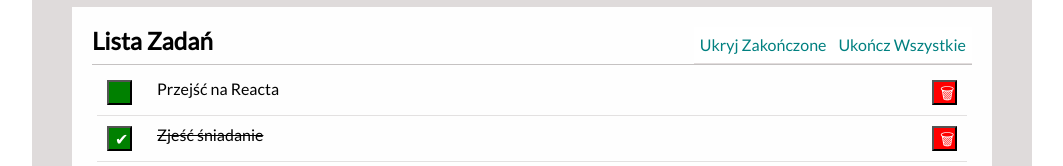
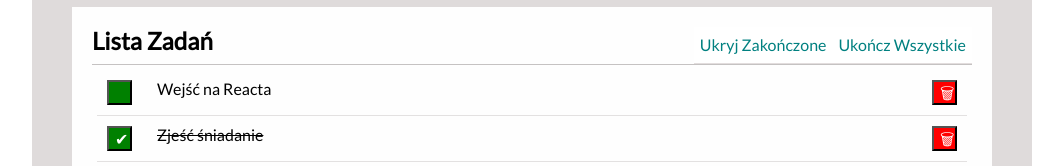
Before and after one commit to Franek99/todo-list-react, a React (Create React App) app: page / in a window 1280 px wide. Shown: the part 269-435 px from the top of the page, without its empty margins (108-1171 px from the left). Built offline with nearby package versions, Linux system fonts and the light colour scheme.

Commit message:
remove task and toggle task done interaction

```diff
--- a/src/App.js
+++ b/src/App.js
@@ -7,21 +7,38 @@ import Header from './Header';
 import Main from './Main';
 import { useState } from 'react';
 
-const tasks = [
-  { id: 1, content: "Przejść na Reacta", done: false },
-  { id: 2, content: "Zjeść śniadanie", done: true },
-];
+
 
 
 
 
 function App() {
 
-  const [hideDone, sethideDone] = useState(false)
+  const [hideDone, setHideDone] = useState(false);
+  const [tasks, setTask] = useState([
+    { id: 1, content: "Wejść na Reacta", done: false },
+    { id: 2, content: "Zjeść śniadanie", done: true }
+  ]);
 
   const toggleHideDone = () => {
-    sethideDone(hideDone => !hideDone)
+    setHideDone(hideDone => !hideDone)
   };
+
+  const removeTask = (id) => {
+    setTask(tasks => tasks.filter(task => task.id !== id));
+  };
+
+  const toggleTaskDone = (id) => {
+    setTask(tasks => tasks.map(task => {
+      if (task.id === id) {
+        return { ...task, done: !task.done };
+      }
+
+      return task;
+    }));
+  }
+
+
 
   return (
     <Main>
@@ -35,10 +52,16 @@ function App() {
       <Section
         title="Lista Zadań"
         body={
-          <List tasks={tasks} hideDone={hideDone}
+          <List tasks={tasks}
+            hideDone={hideDone}
+            removeTask={removeTask}
+            toggleTaskDone={toggleTaskDone}
           />}
         extraHeaderContent={
-          <Buttons tasks={tasks} hideDone={hideDone} toggleHideDone={toggleHideDone}
+          <Buttons tasks={tasks}
+            hideDone={hideDone}
+            toggleHideDone={toggleHideDone}
+
           />}
       />
     </Main>
--- a/src/Buttons/index.js
+++ b/src/Buttons/index.js
@@ -11,7 +11,9 @@ const Buttons = ({ tasks, hideDone, toggleHideDone }) => {
              type="submit"
              className="buttons__button ">
                 {hideDone ? "Pokaż" : "Ukryj"} Zakończone </button>
-            <button type="submit" className="buttons__button "
+            <button
+            type="submit"
+            className="buttons__button "
                 disabled={tasks.every(({ done }) => done)}
             > Ukończ Wszystkie </button>
         </div>
--- a/src/List/index.js
+++ b/src/List/index.js
@@ -1,16 +1,26 @@
 import "./style.css"
 
-const List = ({ tasks, hideDone }) => (
+const List = ({ tasks, hideDone, removeTask, toggleTaskDone }) => (
     <ul className="task">
         {tasks.map(task => (
-            <li className={`list ${task.done && hideDone ? "list--hidden" : ""}`}>
-                <button type="submit" className=" list__button list__button--done">
+            <li
+                key={task.id}
+                className={`list ${task.done && hideDone ? "list--hidden" : ""}`}>
+                <button
+                    onClick={() => toggleTaskDone(task.id)}
+                    type="submit"
+                    className=" list__button list__button--done">
                     {task.done ? "✔" : ""}
                 </button>
                 <span className={`"list__taskName  ${task.done ? "list__taskName--done" : ""}`}>
                     {task.content}
                 </span>
-                <button type="submit" className="list__button--remove">🗑</button>
+                <button
+                    type="submit"
+                    className="list__button--remove"
+                    onClick={() => removeTask(task.id)}
+                >🗑
+                </button>
             </li>
         ))}
     </ul >
```
